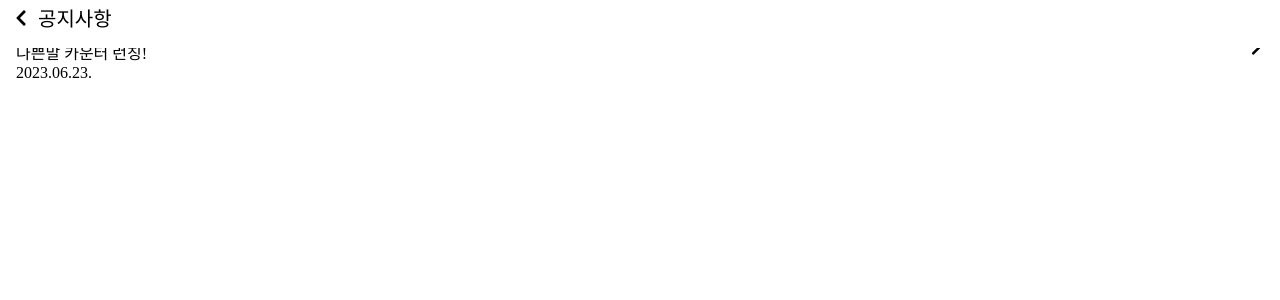
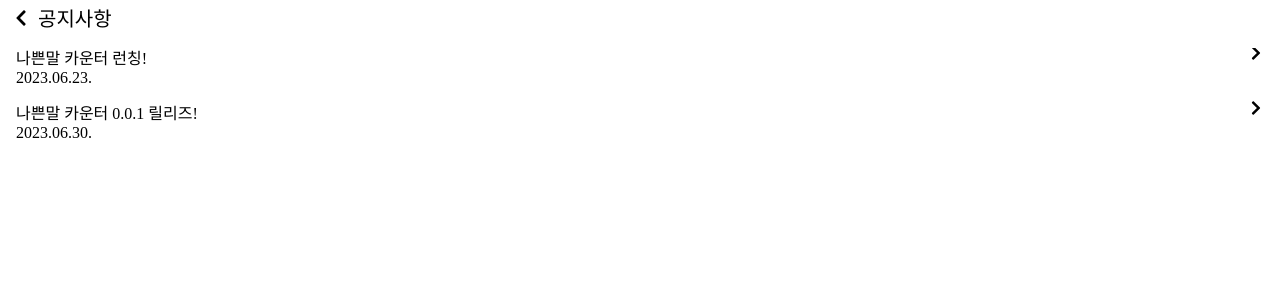
Before and after one commit to CChuYong/badsound-counter-webview, a Next.js app: page /notice in a window 1280 px wide. Shown: the top 300 px of the page. Built offline with nearby package versions, Linux system fonts and the light colour scheme; a web font is replaced by a local one.

Commit message:
feat: 아래쪽 마진 및 위에 패딩

```diff
--- a/layout/DocumentLayout.tsx
+++ b/layout/DocumentLayout.tsx
@@ -50,7 +50,7 @@ export default function DocumentLayout({children, title}: {children: React.React
             </div>
         </div>
         <div style={{
-            paddingTop: 40,
+            paddingTop: 45,
             paddingLeft: 16,
             paddingRight: 16,
         }}>
--- a/pages/notice.tsx
+++ b/pages/notice.tsx
@@ -4,7 +4,8 @@ import '../app/global.css';
 
 export default function Notice() {
     return <DocumentLayout title={"공지사항"}>
-        <NoticeElements title={"나쁜말 카운터 런칭!"} date={"2023.06.23."}></NoticeElements>
+            <NoticeElements title={"나쁜말 카운터 런칭!"} date={"2023.06.23."}></NoticeElements>
+            <NoticeElements title={"나쁜말 카운터 0.0.1 릴리즈!"} date={"2023.06.30."}></NoticeElements>
     </DocumentLayout>
 }
 
@@ -12,7 +13,8 @@ function NoticeElements({title, date}: {title: string, date: string}) {
     return <div style={{
         display: 'flex',
         flexDirection: 'row',
-        justifyContent: "space-between"
+        justifyContent: "space-between",
+        marginBottom: '13px'
     }}>
         <div style={{
             display: 'flex',
```
